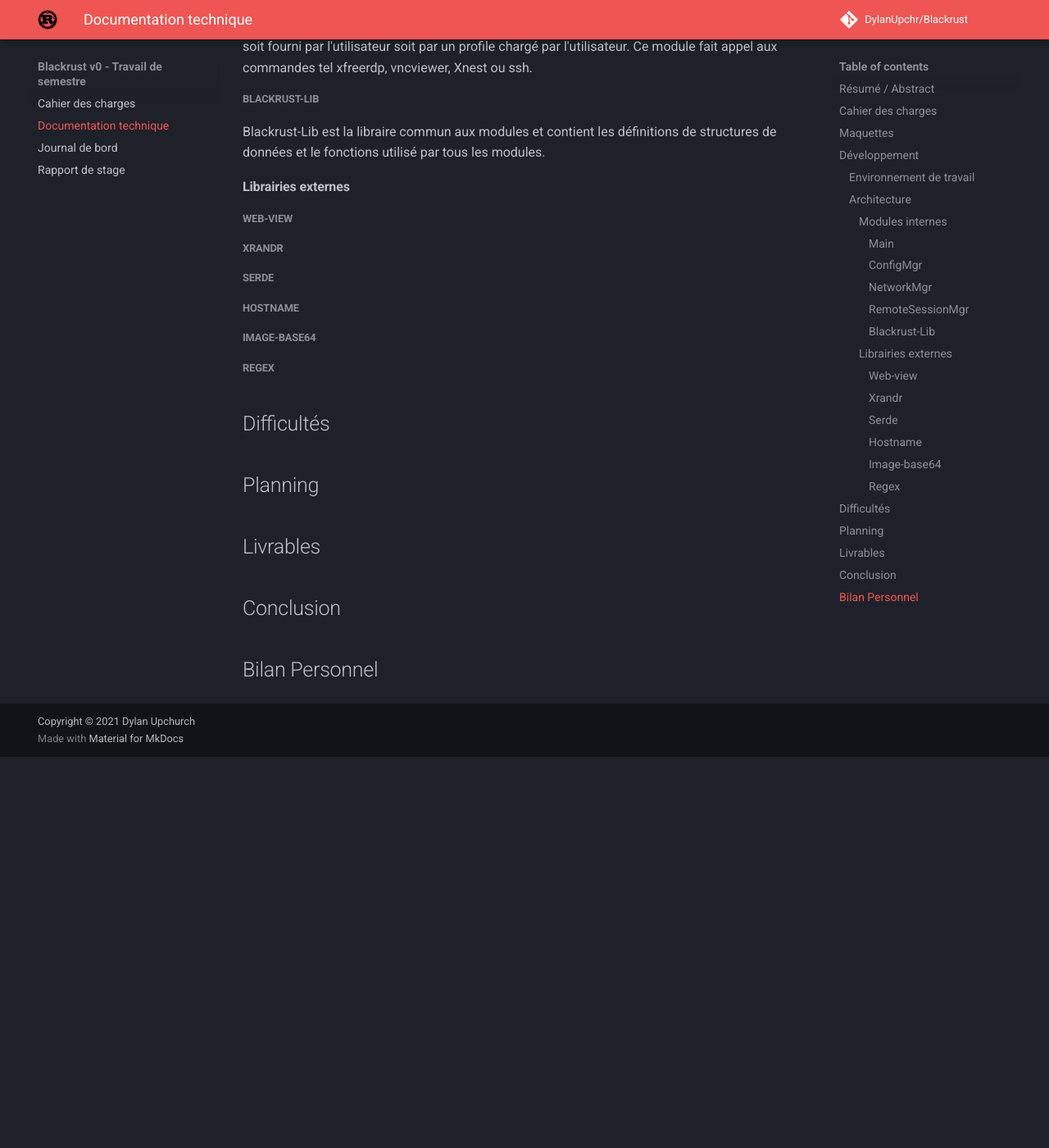
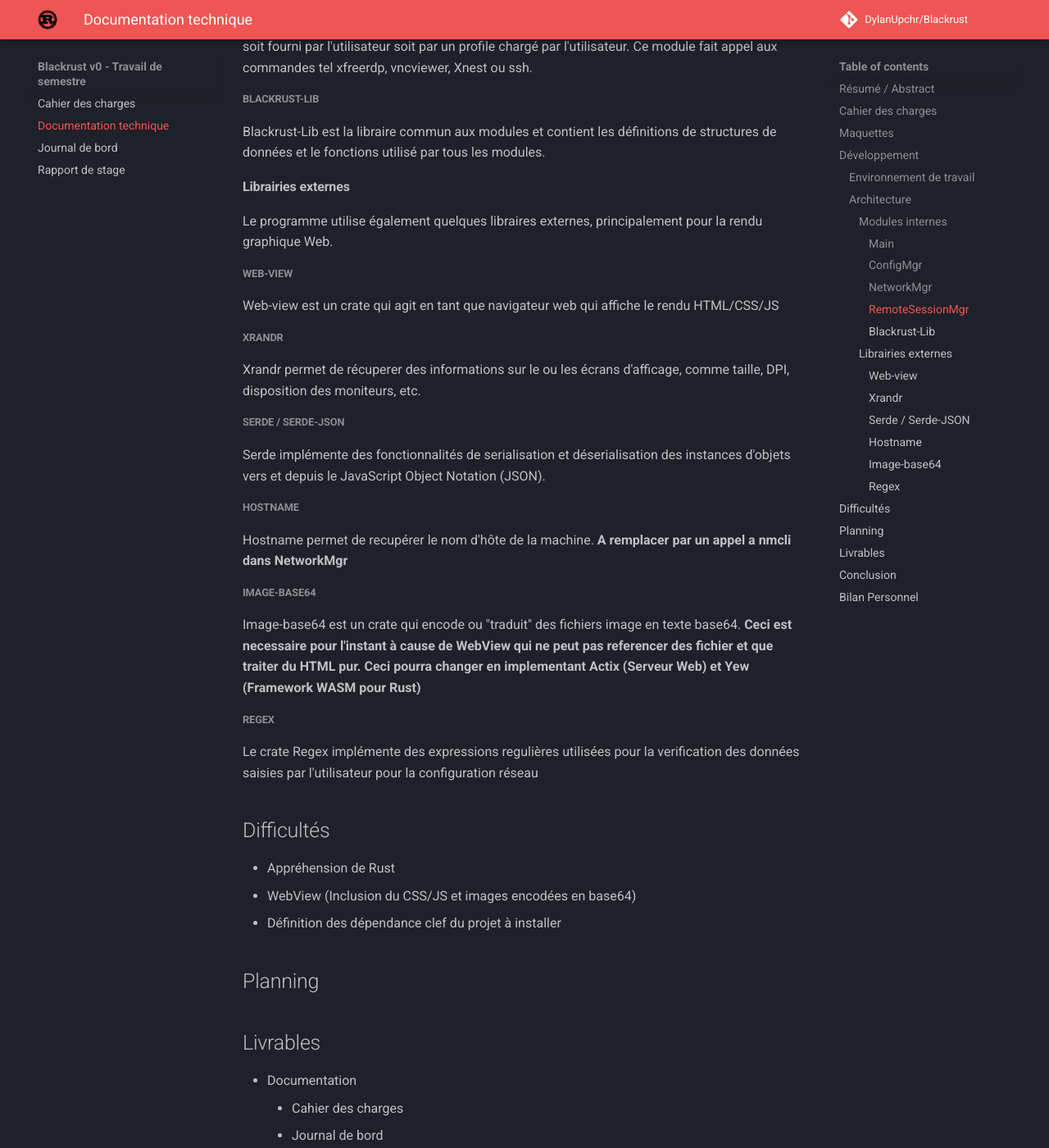
Before and after one commit to DylanUpchr/Blackrust, an MkDocs documentation site: the page built from docs/doc_technique.md, in a window 1280 px wide and 1400 px high, scrolled down 1592 px. Shown: the whole window at 82% size. Built offline with MkDocs 1.6.1 and Material for MkDocs 9.7.7, drawn with Linux system fonts in a browser that asks for light colours; comment, search, counter and statistics services are not loaded; before the commit the page ends 2515 px from its top, so only the background shows below that; some of the changed text lies outside the part shown.

Commit message:
Updated technical documentation

```diff
--- a/docs/doc_technique.md
+++ b/docs/doc_technique.md
@@ -10,7 +10,7 @@ Blackrust v0 is a multi-architecture program for linux that, at the startup of t
 
 This project is a thin client, which aims to reduce the size and cost of the many machines given to employees in a company. These thin clients will connect to a centralized server where the users workspace will be and will offer greater processing power.
 ## Cahier des charges
-[Lien vers cahier des charges](index.md)
+[Lien vers le cahier des charges](index.md)
 ## Maquettes
 ## Développement
 ### Environnement de travail
@@ -19,13 +19,13 @@ L'environnement de travail utilisé lors du développement de ce projet consiste
 - Visual Studio Code comme IDE
 - Raspberry Pi 4
 ### Architecture
+#### Modules internes
 Le programme est décomposé en 5 modules principaux:
 - Main: Point d'entrée du programme et aperçu graphique
 - ConfigMgr: CRUD pour les options de connexion sauvegardées
 - NetworkMgr: Appels aux outils système pour configurer le réseau
 - RemoteSessionMgr: Lanceur de sessions distant
 - Blackrust-Lib: Fonctions commun a plusieurs modules, librairie interne
-#### Modules internes
 ##### Main
 Le module main est la point d'entrée principale de l'application, lance l'aperçu WebView qui permet d'interfacer avec l'application et appeler les autres modules
 ##### ConfigMgr
@@ -37,15 +37,31 @@ Le module RemoteSessionMgr lance les sessions distant en utilisant les options d
 ##### Blackrust-Lib
 Blackrust-Lib est la libraire commun aux modules et contient les définitions de structures de données et le fonctions utilisé par tous les modules.
 #### Librairies externes
-
+Le programme utilise également quelques libraires externes, principalement pour la rendu graphique Web.
 ##### Web-view
+Web-view est un crate qui agit en tant que navigateur web qui affiche le rendu HTML/CSS/JS
 ##### Xrandr
-##### Serde
+Xrandr permet de récuperer des informations sur le ou les écrans d'afficage, comme taille, DPI, disposition des moniteurs, etc.
+##### Serde / Serde-JSON
+Serde implémente des fonctionnalités de serialisation et déserialisation des instances d'objets vers et depuis le JavaScript Object Notation (JSON).
 ##### Hostname
+Hostname permet de recupérer le nom d'hôte de la machine. **A remplacer par un appel a nmcli dans NetworkMgr**
 ##### Image-base64
+Image-base64 est un crate qui encode ou "traduit" des fichiers image en texte base64. **Ceci est necessaire pour l'instant à cause de WebView qui ne peut pas referencer des fichier et que traiter du HTML pur. Ceci pourra changer en implementant Actix (Serveur Web) et Yew (Framework WASM pour Rust)**
 ##### Regex
+Le crate Regex implémente des expressions regulières utilisées pour la verification des données saisies par l'utilisateur pour la configuration réseau
 ## Difficultés
+- Appréhension de Rust
+- WebView (Inclusion du CSS/JS et images encodées en base64)
+- Définition des dépendance clef du projet à installer
 ## Planning
 ## Livrables
+- Documentation
+    - Cahier des charges
+    - Journal de bord
+    - Documentation technique
+- Programme
+    - Paquet avec scripts d'installation (PKGBUILD)
+    - Code source (Lien Github)
 ## Conclusion
 ## Bilan Personnel
```
Also changed, not shown: docs/jdb.md (+3 -0 lines).
